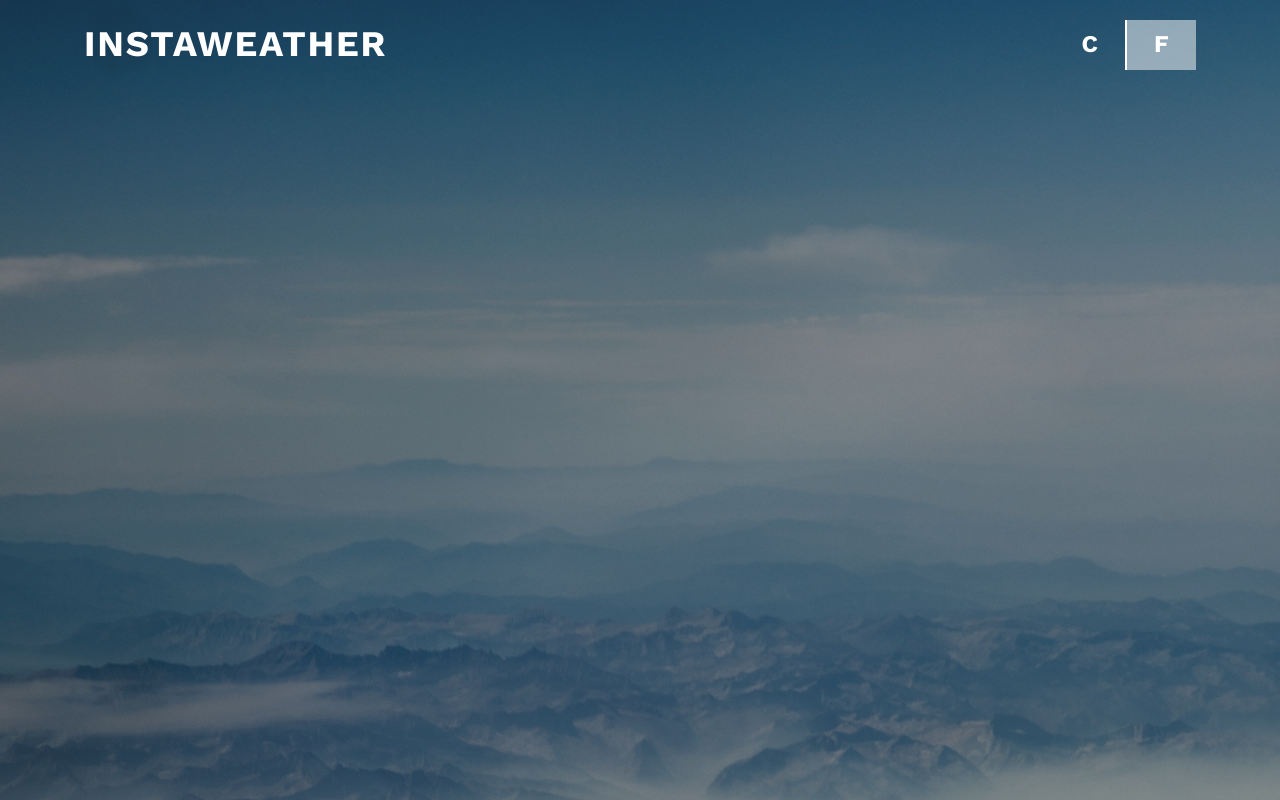
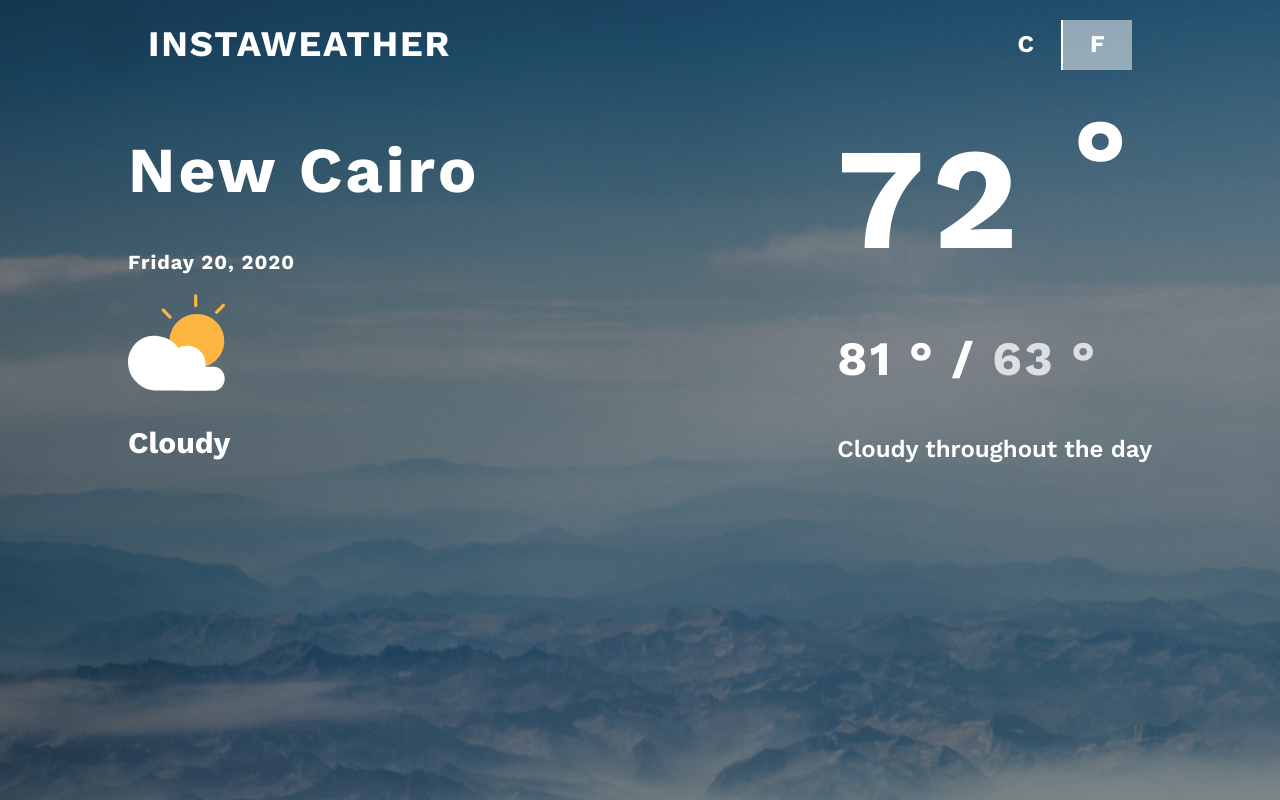
Before and after one commit to ziadbastawy/weather_app, a Vue app: page / in a window 1280 px wide. Built offline with nearby package versions, Linux system fonts and the light colour scheme.

Commit message:
current_city_details_ui

```diff
--- a/package.json
+++ b/package.json
@@ -1,5 +1,5 @@
 {
-  "name": "weather_app",
+  "name": "InstaWeather",
   "version": "0.1.0",
   "private": true,
   "scripts": {
--- a/public/index.html
+++ b/public/index.html
@@ -10,7 +10,7 @@
       integrity="sha512-NhSC1YmyruXifcj/KFRWoC561YpHpc5Jtzgvbuzx5VozKpWvQ+4nXhPdFgmx8xqexRcpAglTj9sIBWINXa8x5w=="
       crossorigin="anonymous" />
     <link rel="preconnect" href="https://fonts.gstatic.com">
-    <link href="https://fonts.googleapis.com/css2?family=Work+Sans:wght@300;400;700&display=swap" rel="stylesheet">
+    <link href="https://fonts.googleapis.com/css2?family=Work+Sans:wght@400;600;700&display=swap" rel="stylesheet">
 
   </head>
   <body>
--- a/src/App.vue
+++ b/src/App.vue
@@ -3,14 +3,15 @@
     <router-view />
   </div>
 </template>
-
+<script>
+export default {
+  name:'InstaWeather'
+}
+</script>
 <style>
 #app {
-  font-family: Avenir, Helvetica, Arial, sans-serif;
-  -webkit-font-smoothing: antialiased;
-  -moz-osx-font-smoothing: grayscale;
-  text-align: center;
-  color: #2c3e50;
+  font-family: 'Work Sans';
+  color: #fff;
 }
 
 * {
--- /dev/null
+++ b/src/components/currentCityDetails.vue
@@ -0,0 +1,72 @@
+<template>
+    <section class="current_city">
+        <div class="current_city_details">
+            <h1 class="current_city_details_header">new cairo</h1>
+            <p class="date">Friday 20, 2020</p>
+            <img  class="waether_icon" src="../assets/sunny_cloud.svg" alt="iocn"/>
+            <p class="status">Cloudy</p>
+        </div>
+        <div class="current_city_temp_details">
+            <h1 class="current_temp">72 <sup> &deg; </sup></h1>
+            <p class="temp_range">
+                <span> 81  &deg; </span> / <span class="lower_temp"> 63  &deg; </span>
+            </p>
+            <p class="temp_summary">
+                Cloudy throughout the day
+            </p>
+        </div>
+    </section>
+</template>
+
+<script>
+export default {
+  name:'temperature details'
+}
+</script>
+
+<style>
+.current_city {
+    display: flex;
+    justify-content: space-between;
+    align-items: center;
+    font-weight: bold;
+    flex-wrap: wrap;
+}
+.current_city .current_city_details_header {
+    font-size: 64px;
+    line-height: 75px;
+    letter-spacing: 0.05em;
+    text-transform: capitalize;
+}
+.current_city .date {
+    font-size: 20px;
+    line-height: 23px;
+    letter-spacing: 0.05em;
+}
+.current_city .status {
+    font-size: 30px;
+    line-height: 35px;
+}
+.current_city .current_temp {
+    font-size: 144px;
+    line-height: 169px;
+    letter-spacing: 0.05em;
+    margin: 20px 0px
+
+}
+
+.current_city .temp_range {
+    font-size: 48px;
+    line-height: 56px;
+    letter-spacing: 0.05em;
+}
+.current_city .temp_range .lower_temp {
+    color: rgba(255, 255, 255, 0.75);
+}
+.current_city .temp_summary {
+    font-weight: 600;
+    font-size: 24px;
+    line-height: 28px;
+}
+
+</style>
--- a/src/components/navbar.vue
+++ b/src/components/navbar.vue
@@ -5,7 +5,7 @@
                 instaweather
             </p>
         </div>
-        <div class="">
+        <div>
             <button class="temp_btn">C</button>
             <button class="temp_btn active">F</button>
         </div>
@@ -15,7 +15,7 @@
 
 <script>
 export default {
-
+  name:'navbar'
 }
 </script>
 
@@ -28,7 +28,7 @@ nav {
 }
 
 .app_name{
-    font-family: 'Work Sans';
+
     font-style: normal;
     font-weight: bold;
     font-size: 36px;
@@ -45,7 +45,7 @@ nav {
 .temp_btn {
     background: transparent;
     border: none;
-    font-family: 'Work Sans';
+
     font-style: normal;
     font-weight: bold;
     font-size: 24px;
--- a/src/store/index.js
+++ b/src/store/index.js
@@ -1,11 +1,11 @@
-import Vue from "vue";
-import Vuex from "vuex";
+import Vue from 'vue'
+import Vuex from 'vuex'
 
-Vue.use(Vuex);
+Vue.use(Vuex)
 
 export default new Vuex.Store({
   state: {},
   mutations: {},
   actions: {},
-  modules: {},
-});
+  modules: {}
+})
--- a/src/views/Home.vue
+++ b/src/views/Home.vue
@@ -2,6 +2,7 @@
   <div class="home">
     <div class="container">
       <navbar />
+      <current-city-details />
     </div>
   </div>
 </template>
@@ -13,7 +14,9 @@
 export default {
   name: 'Home',
   components: {
-    navbar: () => import('../components/navbar')
+    navbar: () => import('../components/navbar'),
+    currentCityDetails: () => import('../components/currentCityDetails')
+
   }
 }
 </script>
@@ -29,7 +32,7 @@ export default {
 }
 .container{
   margin: auto;
-  width: 90%;
+  width: 80%;
   /* background: #f00; */
   height: 50vh;
 
```
Also changed, not shown: src/assets/sunny_cloud.svg (added), 1 other file (tests, documents, lock files or other folders).
